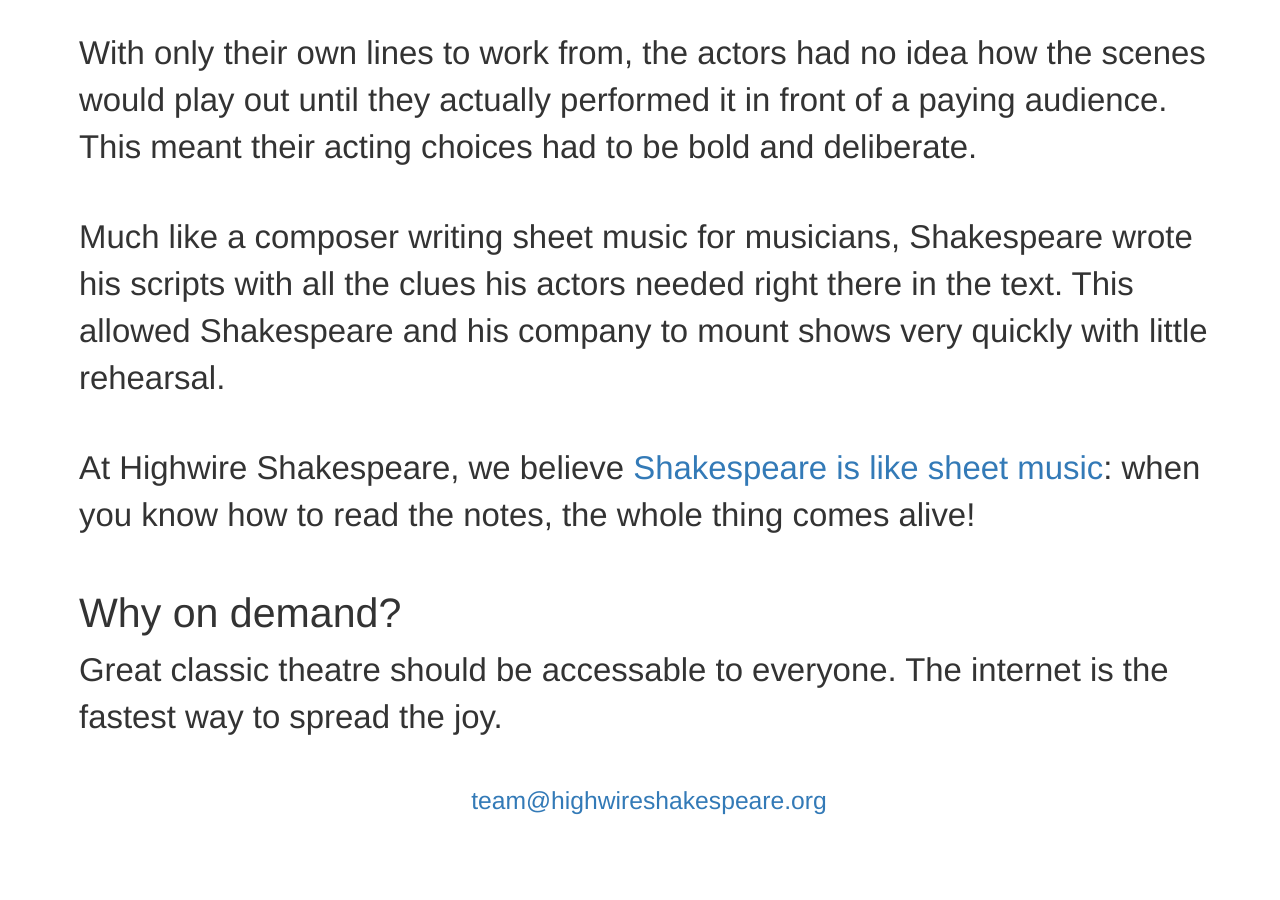
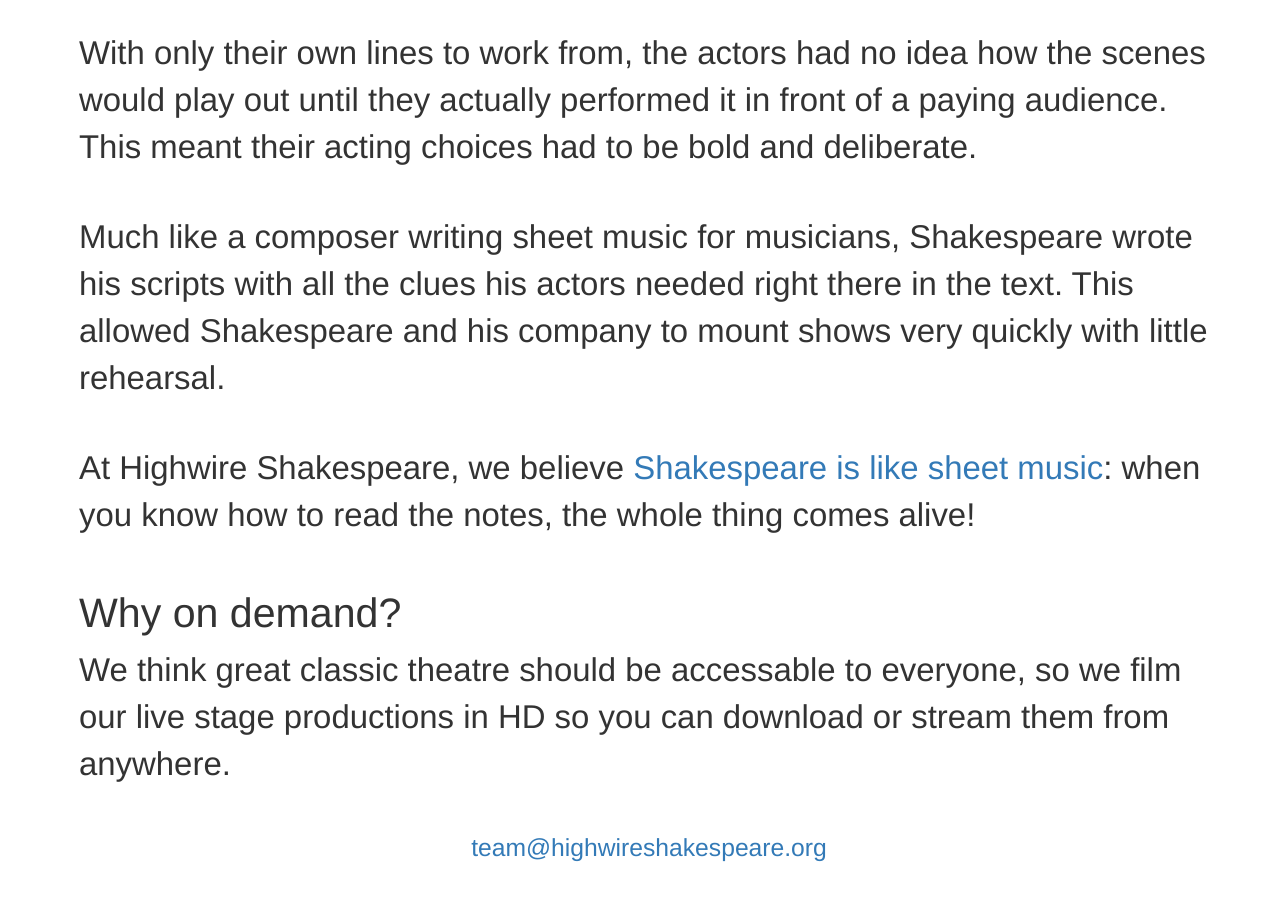
Before and after one commit to dperuo/hws, a Jekyll site: the page built from index.html, in a window 1280 px wide and 900 px high, scrolled down 872 px. Built offline with Jekyll 4.4.1, drawn with Linux system fonts in a browser that asks for light colours; nearby versions of some CDN libraries; Markdown is read by kramdown in place of the engine named in the settings; before the commit the page ends 1725 px from its top, so only the background shows below that.

Commit message:
Not free

```diff
--- a/index.html
+++ b/index.html
@@ -24,4 +24,4 @@
 -->
 
 <h3>Why on demand?</h3>
-<p>Great classic theatre should be accessable to everyone. The internet is the fastest way to spread the joy.</p>
+<p>We think great classic theatre should be accessable to everyone, so we film our live stage productions in HD so you can download or stream them from anywhere.</p>
```
